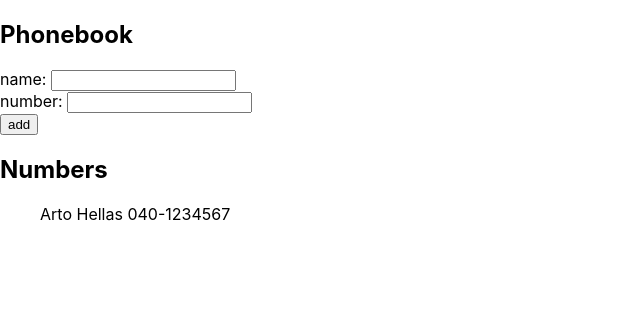
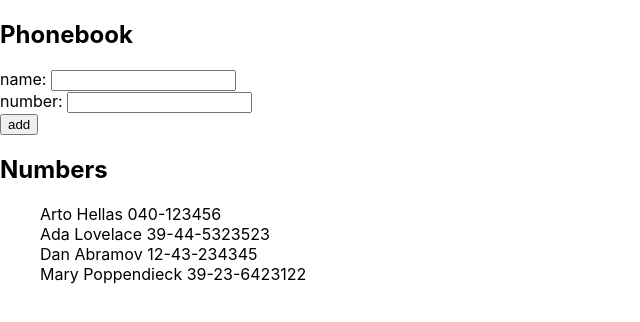
Before and after one commit to DanielZheng916/FullStackOpen, a React (Create React App) app in the folder part2/phonebook/: page / in a window 1280 px wide. Shown: the top 322 px of the page, without its empty margins (0-640 px from the left). Built offline with nearby package versions, Linux system fonts and the light colour scheme; data requests are answered from the project's data file.

Commit message:
Exercises 2.11 load init data from json server

```diff
--- /dev/null
+++ b/part2/phonebook/db.json
@@ -0,0 +1,24 @@
+{
+    "persons":[
+      {
+        "name": "Arto Hellas",
+        "number": "040-123456",
+        "id": 1
+      },
+      {
+        "name": "Ada Lovelace",
+        "number": "39-44-5323523",
+        "id": 2
+      },
+      {
+        "name": "Dan Abramov",
+        "number": "12-43-234345",
+        "id": 3
+      },
+      {
+        "name": "Mary Poppendieck",
+        "number": "39-23-6423122",
+        "id": 4
+      }
+    ]
+}
--- a/part2/phonebook/package.json
+++ b/part2/phonebook/package.json
@@ -6,6 +6,7 @@
     "@testing-library/jest-dom": "^5.16.5",
     "@testing-library/react": "^13.4.0",
     "@testing-library/user-event": "^13.5.0",
+    "axios": "^1.3.4",
     "react": "^18.2.0",
     "react-dom": "^18.2.0",
     "react-scripts": "5.0.1",
--- a/part2/phonebook/src/App.js
+++ b/part2/phonebook/src/App.js
@@ -1,7 +1,8 @@
 import logo from './logo.svg';
 import './App.css';
+import axios from 'axios'
 
-import { useState } from 'react'
+import { useState, useEffect } from 'react'
 
 const App = () => {
   const [persons, setPersons] = useState([
@@ -9,6 +10,15 @@
   ])
   const [newName, setNewName] = useState('')
   const [newNumber, setNewNumber] = useState('')
+
+  const initHook = () => {
+    axios.get('http://localhost:3001/persons')
+         .then(response => {
+            setPersons(response.data)
+          })
+  }
+
+  useEffect(initHook,[])
 
   const addPerson = (event) => {
     event.preventDefault();
```
Also changed, not shown: 1 other file (tests, documents, lock files or other folders).
